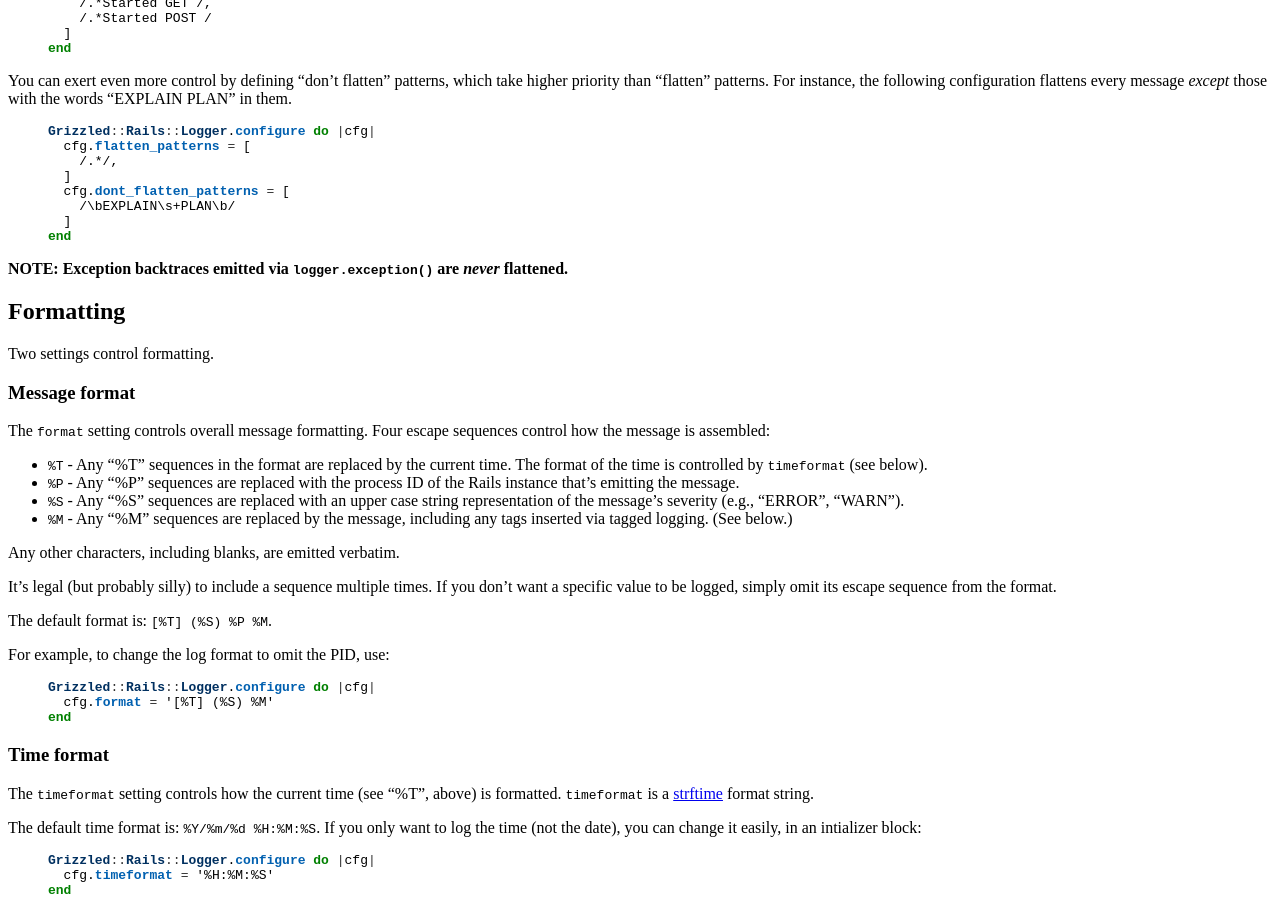
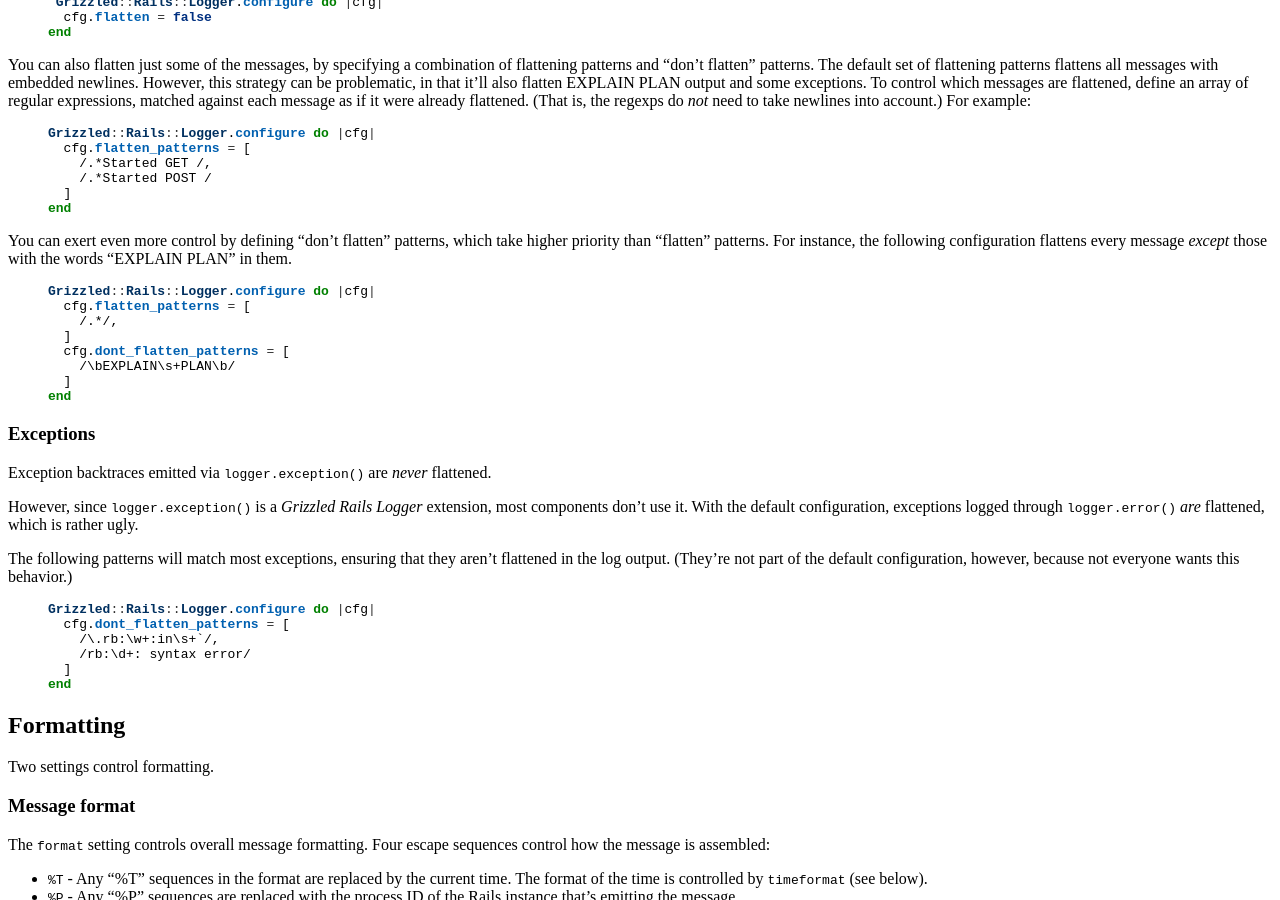
Before and after one commit to bmc/grizzled-rails-logger, a Jekyll site: the page built from index.md, in a window 1280 px wide and 900 px high, scrolled down 2576 px. Built offline with Jekyll 4.4.1, drawn with Linux system fonts in a browser that asks for light colours; some of the changed text lies outside the part shown.

Commit message:
Useful non-flattening patterns

```diff
--- a/index.md
+++ b/index.md
@@ -125,15 +125,27 @@
 end
 {% endhighlight %}
 
-With that setting, a debug message that normally looks like this:
+With that (erroneous) setting, a debug message that normally looks like this:
 
     [2012/04/12 14:43:22] (DEBUG) 9816 My debug message
 
 will, instead, look like this:
 
-<pre style="color: red">
+    red[2012/04/12 14:43:22] (DEBUG) 9816 My debug message
+
+If what you want is this:
+
+<pre style="color:red">
 [2012/04/12 14:43:22] (DEBUG) 9816 My debug message
 </pre>
+
+use:
+
+{% highlight ruby %}
+Grizzled::Rails::Logger.configure do |cfg|
+  cfg.colors[:debug] = Term::ANSIColor.red
+end
+{% endhighlight %}
 
 ## Exception logging
 
@@ -215,7 +227,27 @@
 end
 {% endhighlight %}
 
-**NOTE: Exception backtraces emitted via `logger.exception()` are *never* flattened.**
+### Exceptions
+
+Exception backtraces emitted via `logger.exception()` are *never* flattened.
+
+However, since `logger.exception()` is a *Grizzled Rails Logger* extension,
+most components don't use it. With the default configuration, exceptions logged
+through `logger.error()` *are* flattened, which is rather ugly.
+
+The following patterns will match most exceptions, ensuring that they aren't
+flattened in the log output. (They're not part of the default configuration,
+however, because not everyone wants this behavior.)
+
+{% highlight ruby %}
+Grizzled::Rails::Logger.configure do |cfg|
+  cfg.dont_flatten_patterns = [
+    /\.rb:\w+:in\s+`/,
+    /rb:\d+: syntax error/
+  ]
+end
+{% endhighlight %}
+
 
 ## Formatting
 
```
